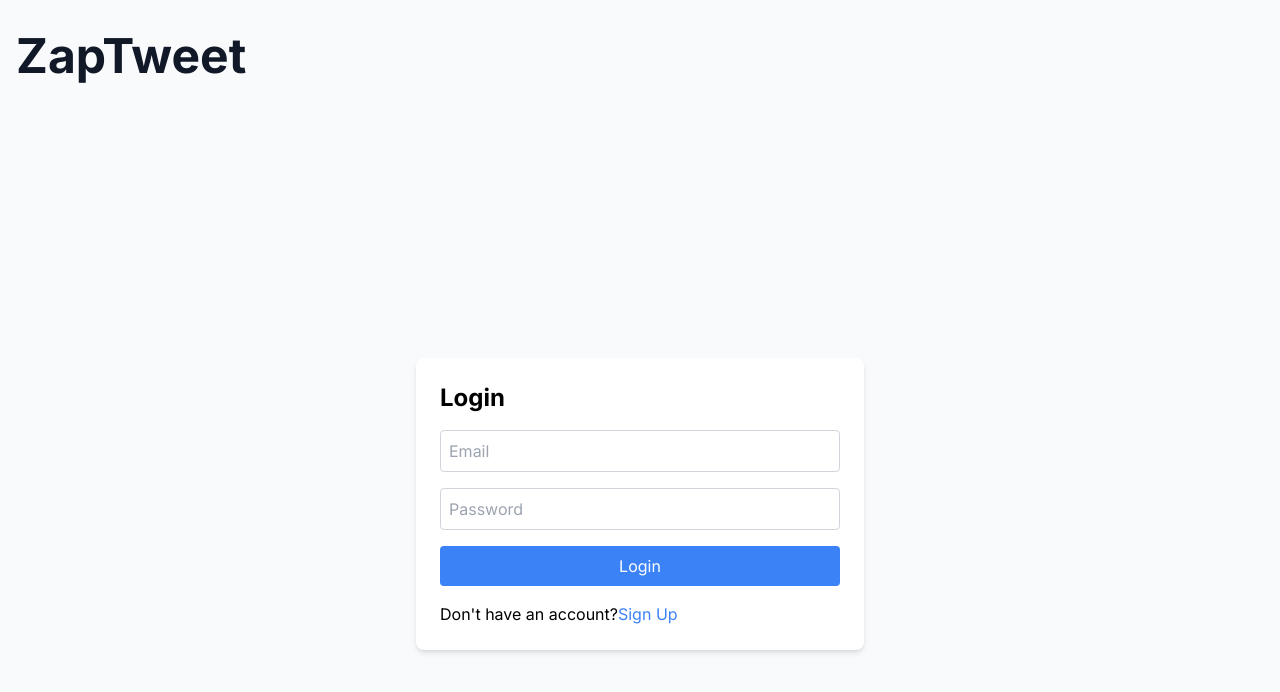
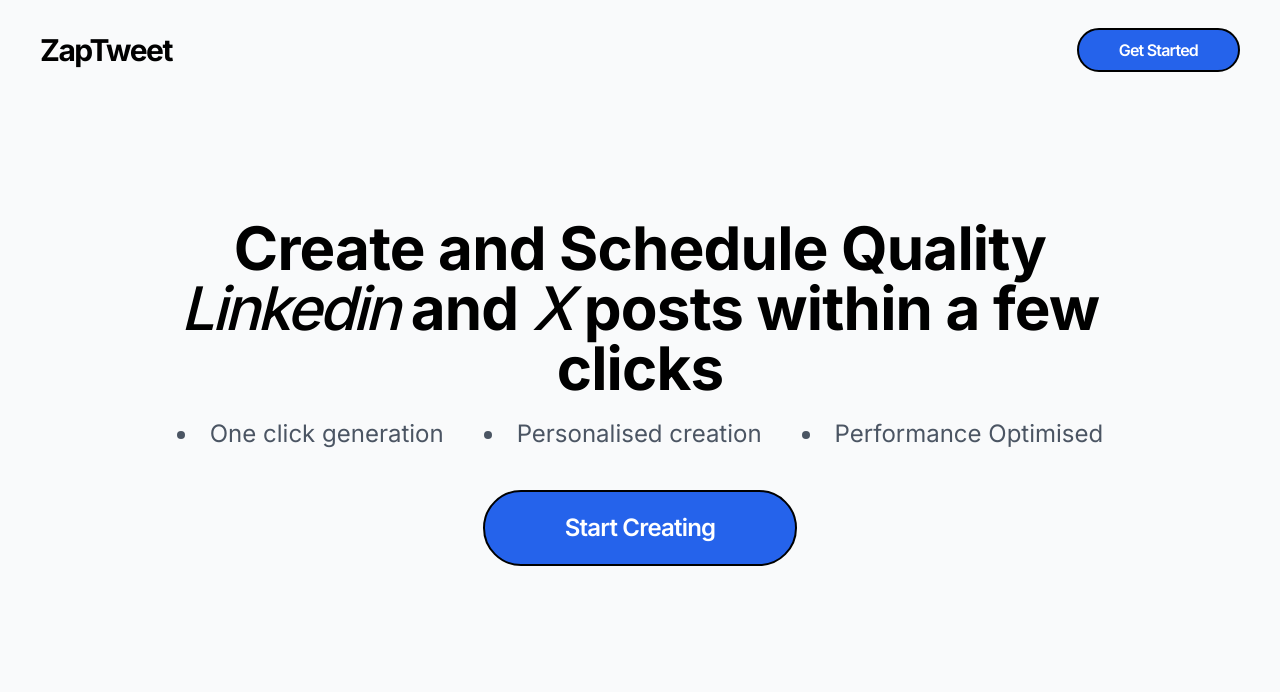
Before and after one commit to pakshal26-droid/ZapTweet, a React (Create React App) app: page / in a window 1280 px wide. Shown: the top 692 px of the page. Built offline with nearby package versions, Linux system fonts and the light colour scheme; no server answers; a web font is replaced by a local one.

Commit message:
added landing page

```diff
--- a/src/App.js
+++ b/src/App.js
@@ -7,10 +7,10 @@ import Auth from "./components/Auth";
 import { supabase } from "./supabaseClient";
 import { ToastContainer, toast } from "react-toastify";
 import "react-toastify/dist/ReactToastify.css";
-
+import LandingPage from "./pages/LandingPage";
 function App() {
   const [user, setUser] = useState(null);
-
+const [showAuth, setShowAuth] = useState(false);
   useEffect(() => {
     const session = supabase.auth.getSession();
     setUser(session?.user || null);
@@ -36,29 +36,30 @@ function App() {
 
   return (
     <Router>
-      <div className="min-h-screen font-sans bg-gray-50 dark:bg-black  ">
+      <div className="min-h-screen font-sans bg-gray-50 dark:bg-black">
         <ToastContainer />
-
-
         {user ? (
           <>
             <Navbar user={user} onLogout={handleLogout} />
             <Routes>
-              <Route path="/" element={<TextSummarizer2 />} />
+              <Route path="/app" element={<TextSummarizer2 />} />
               <Route path="/saved-tweets" element={<SavedTweetsPage />} />
-              <Route path="*" element={<Navigate to="/" />} />
-
+              <Route path="*" element={<Navigate to="/app" />} />
             </Routes>
           </>
         ) : (
-          <div className="container mx-auto px-4 py-8">
-            <div className="max-w-full mx-auto">
-              <h1 className="text-5xl font-sans font-bold text-gray-900 dark:text-white mb-6">
-                ZapTweet
-              </h1>
-              <Auth setUser={setUser} />
-            </div>
-          </div>
+          <Routes>
+            <Route path="/" element={
+              <>
+                {showAuth ? (
+                  <Auth setUser={setUser} />
+                ) : (
+                  <LandingPage onGetStarted={() => setShowAuth(true)} />
+                )}
+              </>
+            } />
+            <Route path="*" element={<Navigate to="/" />} />
+          </Routes>
         )}
       </div>
     </Router>
```
